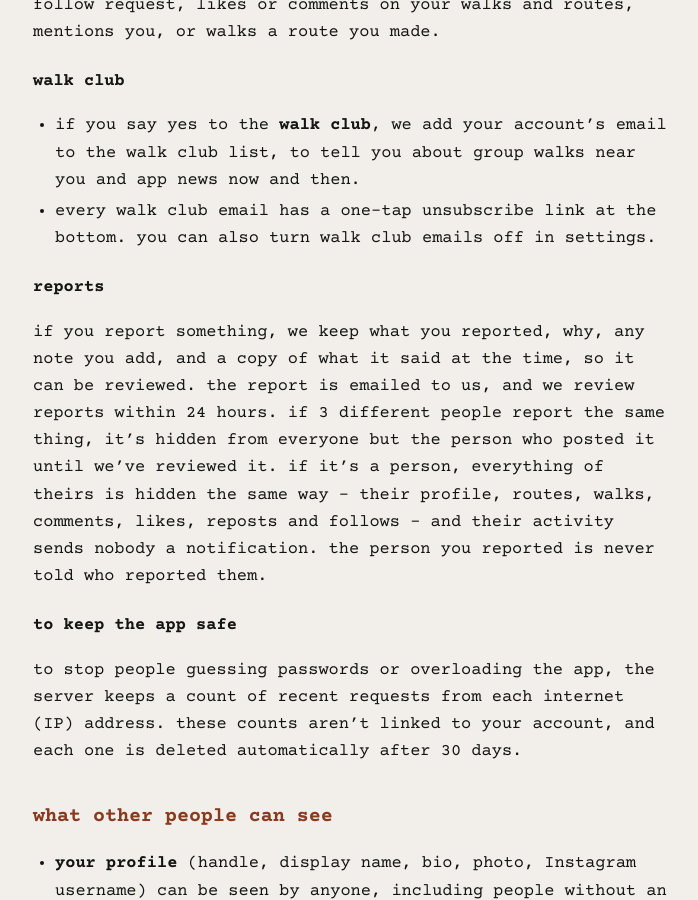
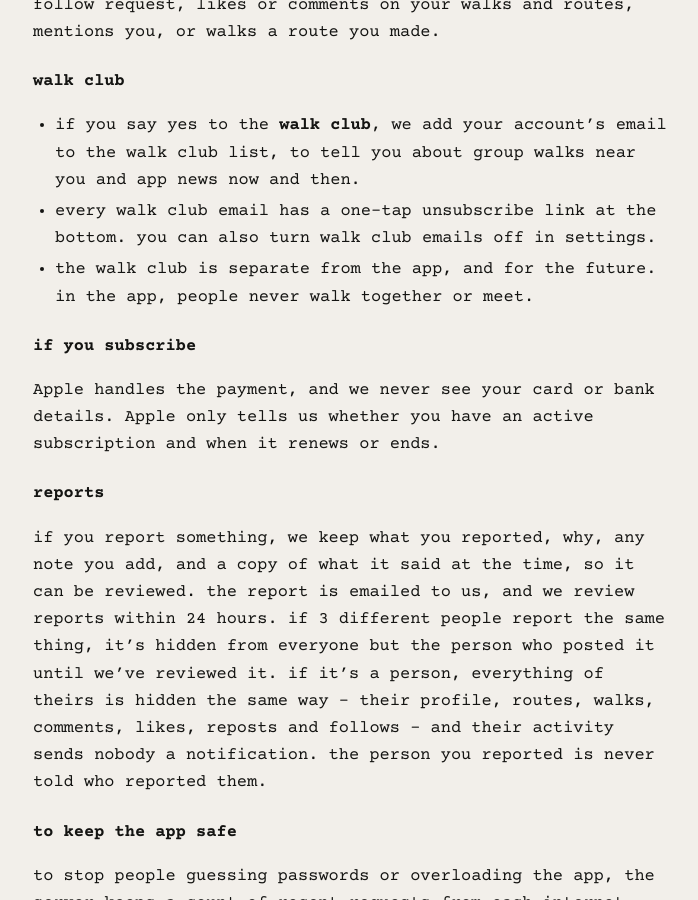
Before and after one commit to thorayaaa/caniwalkwithyou-site, a Jekyll site: the page built from privacy.md, in a window 1280 px wide and 900 px high, scrolled down 2703 px. Shown: the whole window, without its empty margins (287-985 px from the left). Built offline with Jekyll 4.4.1, drawn with Linux system fonts in a browser that asks for light colours; some of the changed text lies outside the part shown.

Commit message:
Privacy: the walk club is separate from the app (in the app, people never walk together or meet); if you subscribe, Apple handles the payment and only tells us whether you're subscribed
Co-Authored-By: Claude Opus 5.5 <noreply@anthropic.com>

```diff
--- a/privacy.md
+++ b/privacy.md
@@ -54,6 +54,10 @@ if you turn notifications on, we keep your iPhone's notification token and your
 ### walk club
 - if you say yes to the **walk club**, we add your account's email to the walk club list, to tell you about group walks near you and app news now and then.
 - every walk club email has a one-tap unsubscribe link at the bottom. you can also turn walk club emails off in settings.
+- the walk club is separate from the app, and for the future. in the app, people never walk together or meet.
+
+### if you subscribe
+Apple handles the payment, and we never see your card or bank details. Apple only tells us whether you have an active subscription and when it renews or ends.
 
 ### reports
 if you report something, we keep what you reported, why, any note you add, and a copy of what it said at the time, so it can be reviewed. the report is emailed to us, and we review reports within 24 hours. if 3 different people report the same thing, it's hidden from everyone but the person who posted it until we've reviewed it. if it's a person, everything of theirs is hidden the same way - their profile, routes, walks, comments, likes, reposts and follows - and their activity sends nobody a notification. the person you reported is never told who reported them.
@@ -87,6 +91,7 @@ we use a few services to run the app. each gets only what it needs.
   - maps and walking directions
   - place search when you make a route (your search words and where you are, to find places near you)
   - turning a location into a place or city name
+  - subscriptions, if you subscribe (Apple takes the payment)
 - **OpenStreetMap** (Nominatim and Overpass) helps find places near a stop, a place's opening hours, and whether a spot looks like a home address. these requests include a location, never your name or account.
 - this website is hosted on **GitHub Pages**. it has no cookies, analytics or tracking.
 
```
